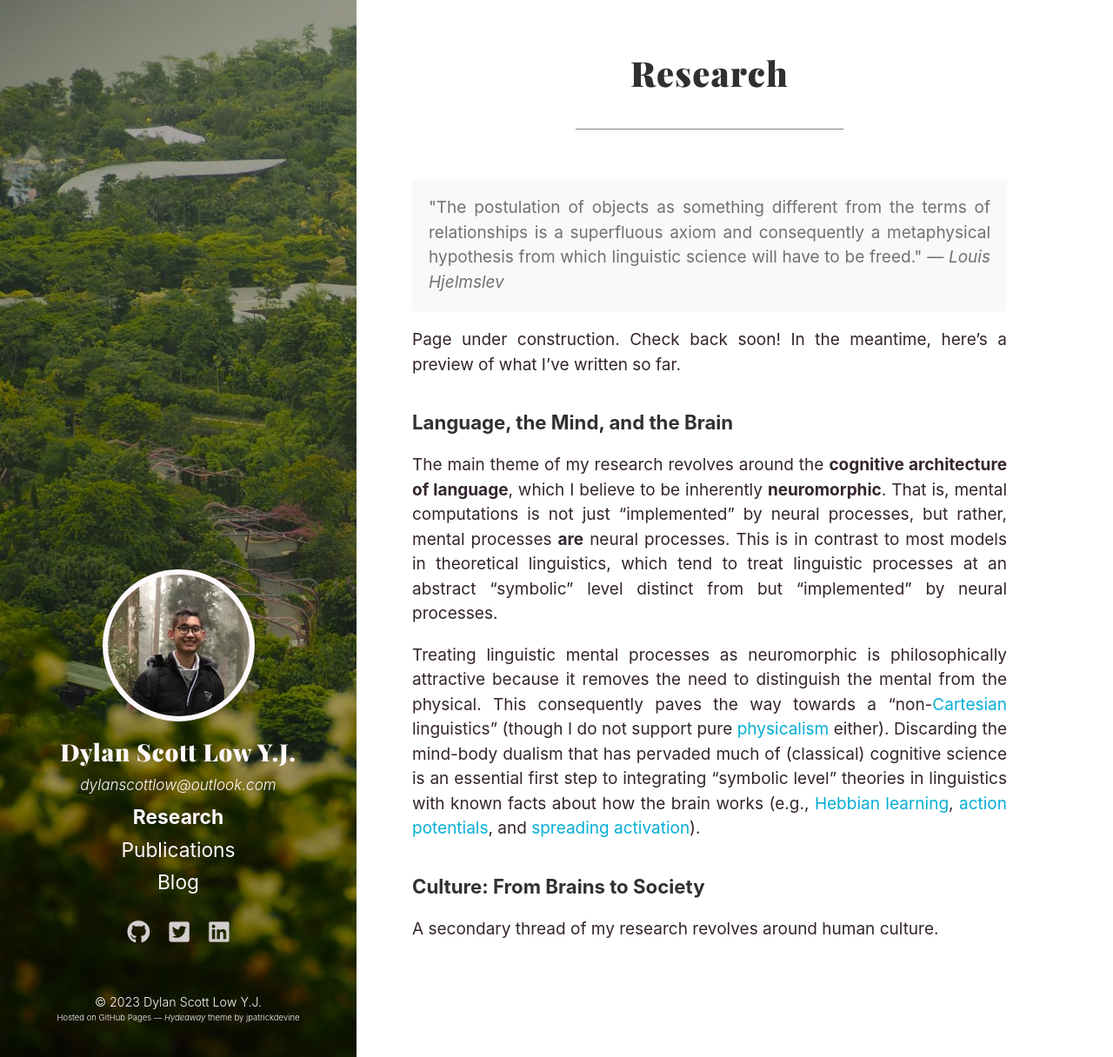
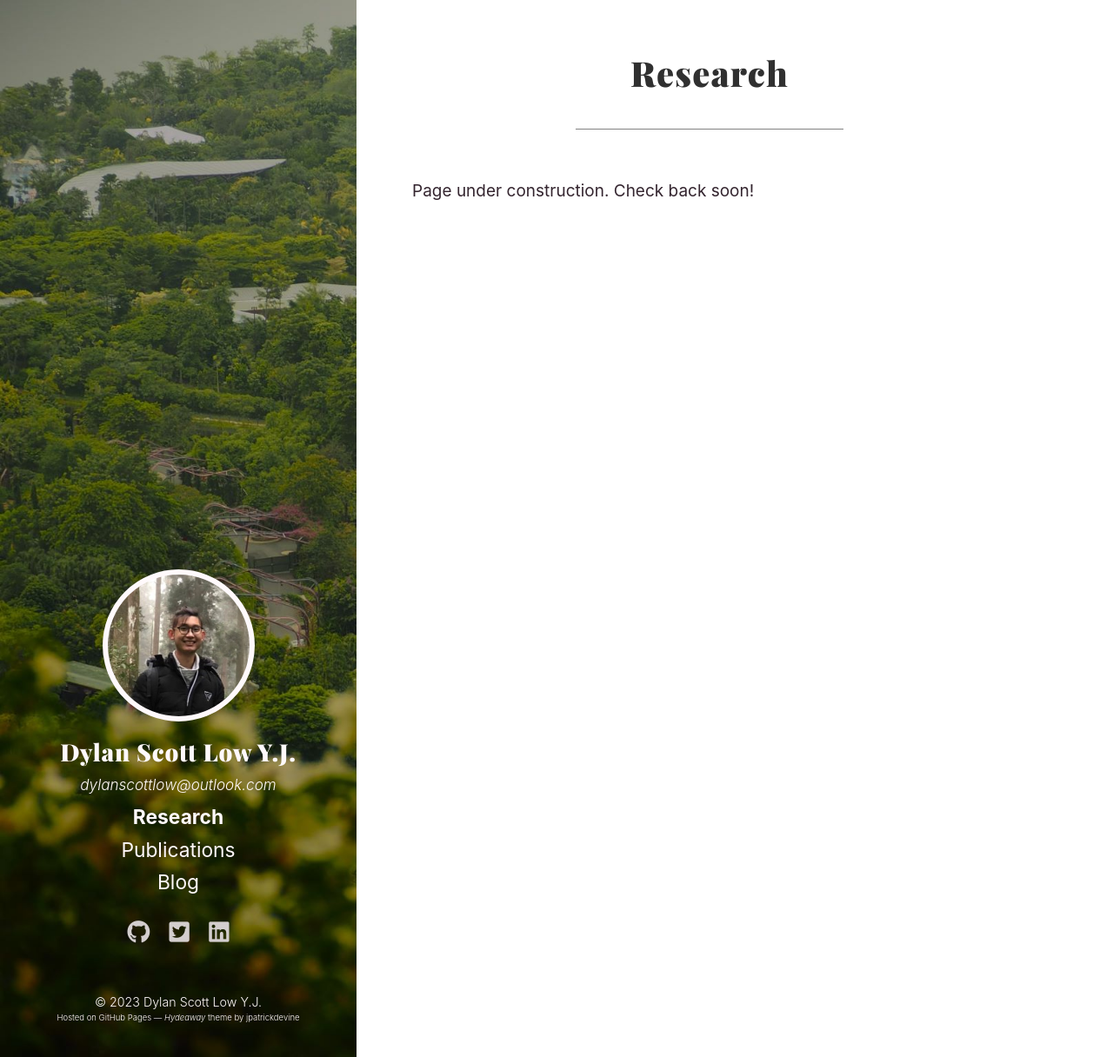
Before and after one commit to dylanscottlow/dylanscottlow.github.io, a Jekyll site: the page built from research.md, in a window 1280 px wide and 1216 px high. Shown: the whole window at 87% size. Built offline with Jekyll 4.4.1, drawn with Linux system fonts in a browser that asks for light colours; a style sheet for code colours, icons or effects is not loaded.

Commit message:
Comment out most of Research page

```diff
--- a/research.md
+++ b/research.md
@@ -3,13 +3,15 @@ layout: page
 title: Research
 order: 1
 ---
-
+<!--
 <p class="message">"The postulation of objects as something different from the terms of relationships is a superfluous axiom and consequently a metaphysical
 hypothesis from which linguistic science will have to be freed." <cite>— Louis Hjelmslev</cite></p>
+-->
 
-Page under construction. Check back soon! In the meantime, here's a preview of what I've written so far.
+Page under construction. Check back soon! <!--In the meantime, here's a preview of what I've written so far.
+-->
 
-### Language, the Mind, and the Brain
+<!--### Language, the Mind, and the Brain
 
 The main theme of my research revolves around the <b>cognitive architecture of language</b>, which I believe to be inherently <b>neuromorphic</b>. That is, mental computations is not just "implemented" by neural processes, but rather, mental processes <b>are</b> neural processes. This is in contrast to most models in theoretical linguistics, which tend to treat linguistic processes at an abstract "symbolic" level distinct from but "implemented" by neural processes.
 
@@ -18,3 +20,4 @@ Treating linguistic mental processes as neuromorphic is philosophically attracti
 ### Culture: From Brains to Society
 
 A secondary thread of my research revolves around human culture.
+-->
```
